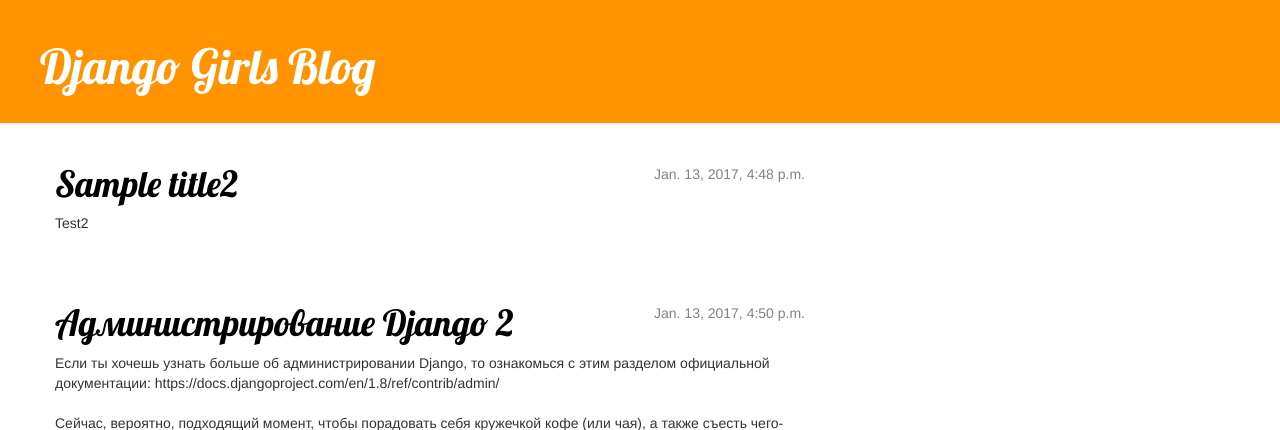
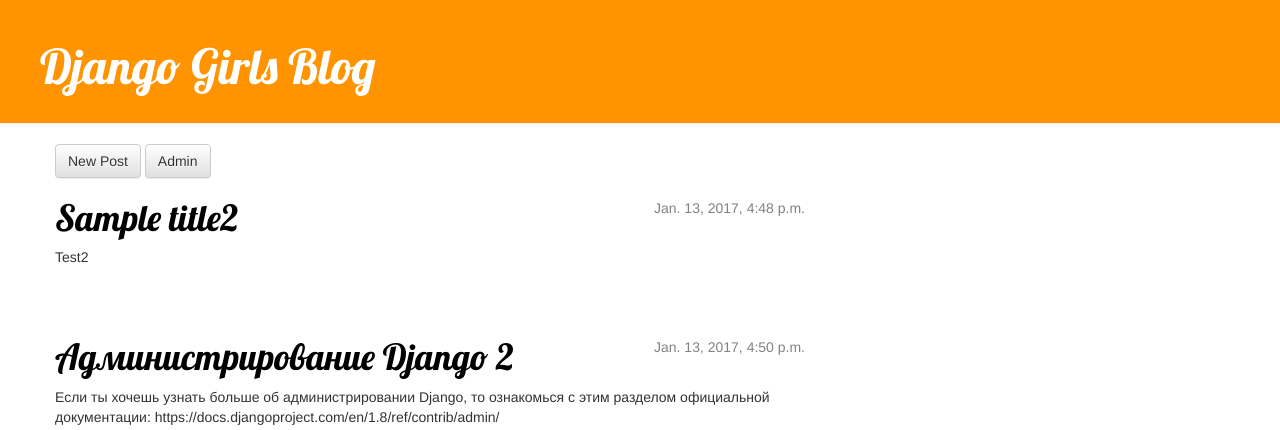
Before and after one commit to Akushka/my-first-blog, a Django app: page / in a window 1280 px wide. Shown: the top 430 px of the page. Run offline with Django 3.2, Linux system fonts and the light colour scheme; data comes from the database, SQL or seed files in the repository; both versions use the stored data as it was after the commit; some libraries are stand-ins or nearby versions.

Commit message:
Added view and template for detailed blog post as well as CSS for the site.

```diff
--- a/blog/templates/blog/base.html
+++ b/blog/templates/blog/base.html
@@ -11,7 +11,6 @@
             <div class="page-header">
                 <h1><a href="/">Django Girls Blog</a></h1>
             </div>
-
             <div class="content container">
                 <div class="row">
                     <div class="col-md-8">
--- a/blog/templates/blog/post_detail.html
+++ b/blog/templates/blog/post_detail.html
@@ -7,6 +7,7 @@
                     {{ post.published_date }}
                 </div>
             {% endif %}
+            <a class="btn btn-default" href="{% url 'post_edit' pk=post.pk %}"><span class="glyphicon glyphicon-pencil"></span></a>
             <h1>{{ post.title }}</h1>
             <p>{{ post.text|linebreaksbr }}</p>
         </div>
--- a/blog/templates/blog/post_list.html
+++ b/blog/templates/blog/post_list.html
@@ -1,6 +1,8 @@
  {% extends 'blog/base.html' %}
 
     {% block content %}
+        <a class="btn btn-default" href="{% url 'post_new'%}"> New Post</button></a>
+        <a class="btn btn-default" href='admin'> Admin </button></a>
         {% for post in posts %}
             <div class="post">
                 <div class="date">
--- a/blog/urls.py
+++ b/blog/urls.py
@@ -4,4 +4,7 @@
 urlpatterns = [
     url(r'^$', views.post_list, name='post_list'),
     url(r'^post/(?P<pk>[0-9]+)/$', views.post_detail, name='post_detail'),
+    url(r'^post/new/$', views.post_new, name='post_new'),
+    url(r'^post/(?P<pk>[0-9]+)/edit/$', views.post_edit, name='post_edit'),
+    url(r'^post/(?P<pk>[0-9]+)/new/$', views.post_new, name='post_new'),
 ]
--- a/blog/views.py
+++ b/blog/views.py
@@ -1,12 +1,43 @@
 from django.shortcuts import render
+from django.shortcuts import redirect
 from django.utils import timezone
 from django.shortcuts import render, get_object_or_404
 from .models import Post
+from .forms import PostForm
 
 def post_list(request):
 	posts = Post.objects.filter(published_date__lte=timezone.now()).order_by('published_date')
 	return render(request, 'blog/post_list.html', {'posts': posts})
 
 def post_detail(request, pk):
-        post = get_object_or_404(Post, pk=pk)
-        return render(request, 'blog/post_detail.html', {'post': post})
+	post = get_object_or_404(Post, pk=pk)
+	return render(request, 'blog/post_detail.html', {'post': post})
+
+def post_new(request):
+	if request.method == "POST":
+		form = PostForm(request.POST)
+		if form.is_valid():
+			post = form.save(commit=False)
+			post.author = request.user
+			post.published_date = timezone.now()
+			post.save()
+			#return redirect('blog.views.post_detail', pk=post.pk)
+			return render(request, 'blog/post_detail.html', {'post': post})
+	else:
+		form = PostForm()
+	return render(request, 'blog/post_new.html', {'form': form})
+
+def post_edit(request, pk):
+	post = get_object_or_404(Post, pk=pk)
+	if request.method == "POST":
+		form = PostForm(request.POST, instance=post)
+		if form.is_valid():
+			post = form.save(commit=False)
+			post.author = request.user
+			post.published_date = timezone.now()
+			post.save()
+			#return redirect('blog.views.post_detail', pk=post.pk)
+			return render(request, 'blog/post_detail.html', {'post': post})
+	else:
+		form = PostForm(instance=post)
+	return render(request, 'blog/post_edit.html', {'form': form})
```
Also changed, not shown: blog/forms.py (added, +7 -0 lines), blog/templates/blog/post_edit.html (added, +8 -0 lines), blog/templates/blog/post_new.html (added, +8 -0 lines), db.sqlite3, 1 other file.
